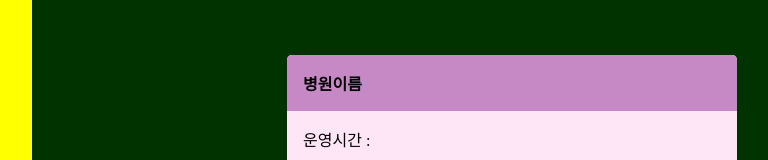
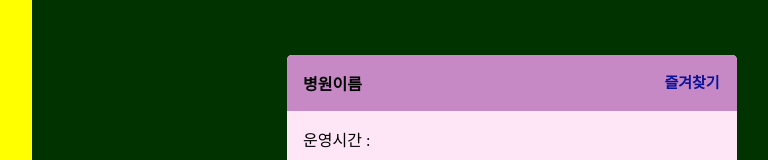
Before and after one commit to ksnd0297/doyouknowjeonju, a React (Create React App) app: page / in a window 1280 px wide. Both pictures are taken after a click on the button "병원 마크". Shown: the part 191-351 px from the top of the page, without its empty margins (288-1056 px from the left). Built offline with nearby package versions, Linux system fonts and the light colour scheme; a web font is replaced by a local one.

Commit message:
'즐겨찾기 구현1'

```diff
--- a/src/components/Modal/ModalHospital.js
+++ b/src/components/Modal/ModalHospital.js
@@ -1,6 +1,7 @@
 import React from "react";
 import "../../scss/modal.css";
-// import ImageButton from "react-image-button";
+
+// import ImageButton from "react-image-button";    오류
 export const ModalHospital = (props) => {
   // 열기, 닫기, 모달 헤더 텍스트를 부모로부터 받아옴
   const { open, close, header } = props;
@@ -14,7 +15,10 @@ export const ModalHospital = (props) => {
           <header>
             {header}
             {/* <ImageButton img="../../scss/star_86960.ico"> */}
-            <button className="close" onClick={close}></button>
+            <button className="close" onClick={close}>
+              즐겨찾기
+            </button>
+
             {/* </ImageButton> */}
           </header>
           <main>
--- a/src/components/Modal/ModalParking.js
+++ b/src/components/Modal/ModalParking.js
@@ -13,9 +13,9 @@ export const ModalParking = (props) => {
         <section>
           <header>
             {header}
-            <button className="close" onClick={close} img="../../scss/star.ico">
+            <button className="close" onClick={close}>
               {/*X표시*/}
-              {/* &times; */}
+              &times;
             </button>
           </header>
           <main>
--- a/src/scss/modal.css
+++ b/src/scss/modal.css
@@ -40,12 +40,13 @@
 }
 .modal > section > header button {
   position: absolute;
-  top: 15px;
+  /* top: 15px; */
   right: 15px;
-  width: 30px;
-  font-size: 21px;
-  font-weight: 700;
+  width: 60px;
+  font-size: 15px;
+  font-weight: 600;
   text-align: center;
+  text-justify: center;
   color: rgb(9, 18, 152);
   background-color: transparent;
 }
```
